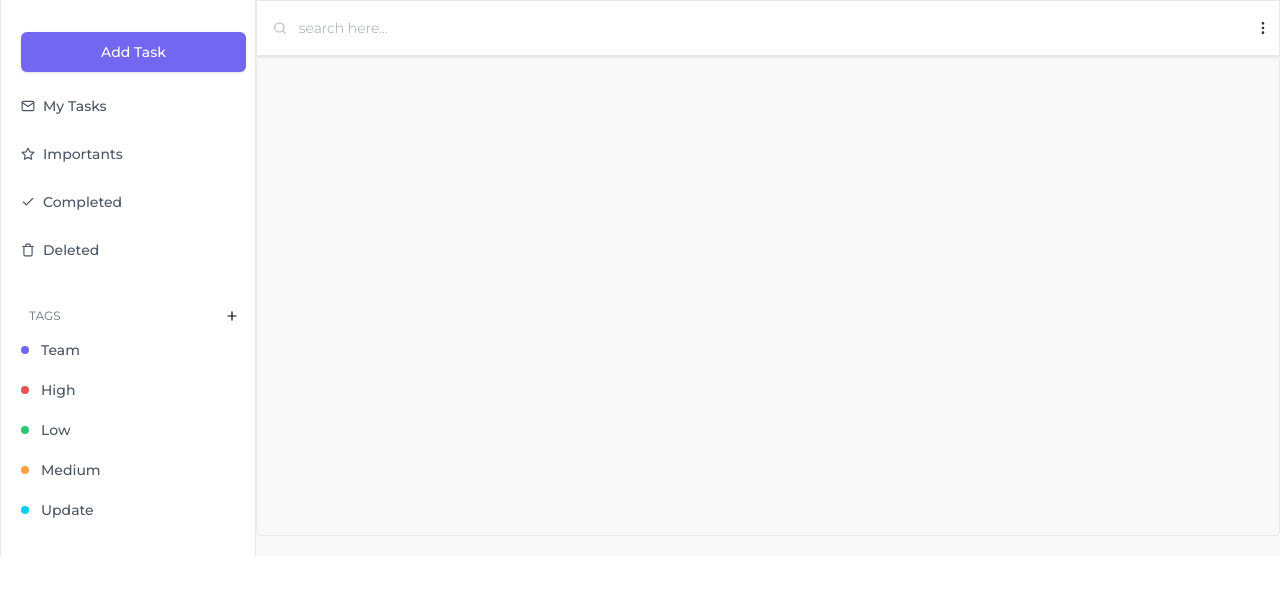
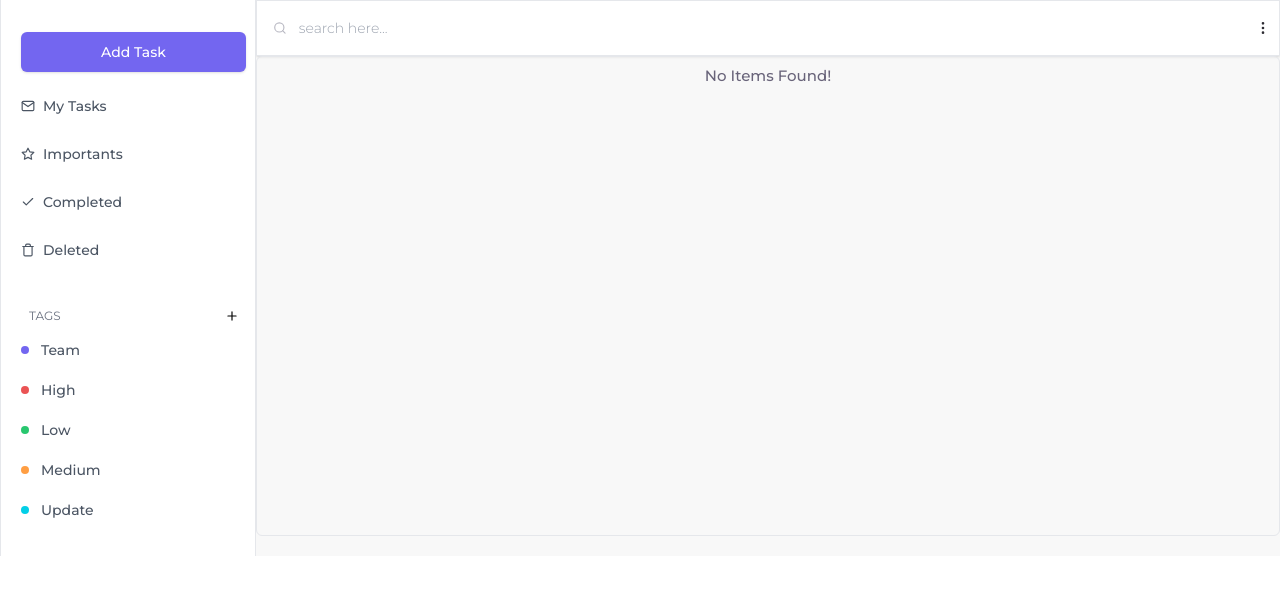
Before and after one commit to rezankv/willo, a React (Vite) app: page /app/checklist in a window 1280 px wide. Shown: the top 594 px of the page. Built offline with nearby package versions, Linux system fonts and the light colour scheme.

Commit message:
create not found message for empty lists

```diff
--- a/src/pages/app/checkList/index.tsx
+++ b/src/pages/app/checkList/index.tsx
@@ -3,6 +3,9 @@ import { Head, ScrollArea } from "@components";
 
 // ** hooks
 import { useStorage } from "@hooks";
+
+// ** models
+import { TaskModel } from "@models";
 
 // ** locals
 import Sidebar from "./components/Sidebar";
@@ -24,26 +27,34 @@ const RootLayout = () => {
 
   const { getTasks } = useStorage();
 
+  const renderTaskRows = (tasks: TaskModel[]) =>
+    !tasks.length ? (
+      <div className="mt-2 text-center text-[15px] font-medium text-text-light">
+        No Items Found!
+      </div>
+    ) : (
+      tasks.map((task) => (
+        <TaskRow
+          key={task.getId()}
+          onClick={() => {
+            setSelectedTask(task);
+            toggleDialog(true);
+          }}
+          task={task}
+        />
+      ))
+    );
   return (
     <>
-      <Head title="Willo | Checklist"/>
+      <Head title="Willo | Checklist" />
       <Context.Provider value={{ setIsSidebarOpen, isSidebarOpen }}>
         <div className="bg-background">
           <div className="flex w-full">
             <Sidebar />
             <div className="relative w-full ">
               <Searchbar />
-              <ScrollArea className="h-[30rem] w-full rounded-md border p-4">
-                {getTasks().map((item) => (
-                  <TaskRow
-                    key={item.getId()}
-                    onClick={() => {
-                      setSelectedTask(item);
-                      toggleDialog(true);
-                    }}
-                    task={item}
-                  />
-                ))}
+              <ScrollArea className="h-[30rem] w-full rounded-md border ">
+                {renderTaskRows(getTasks())}
               </ScrollArea>
             </div>
           </div>
```
